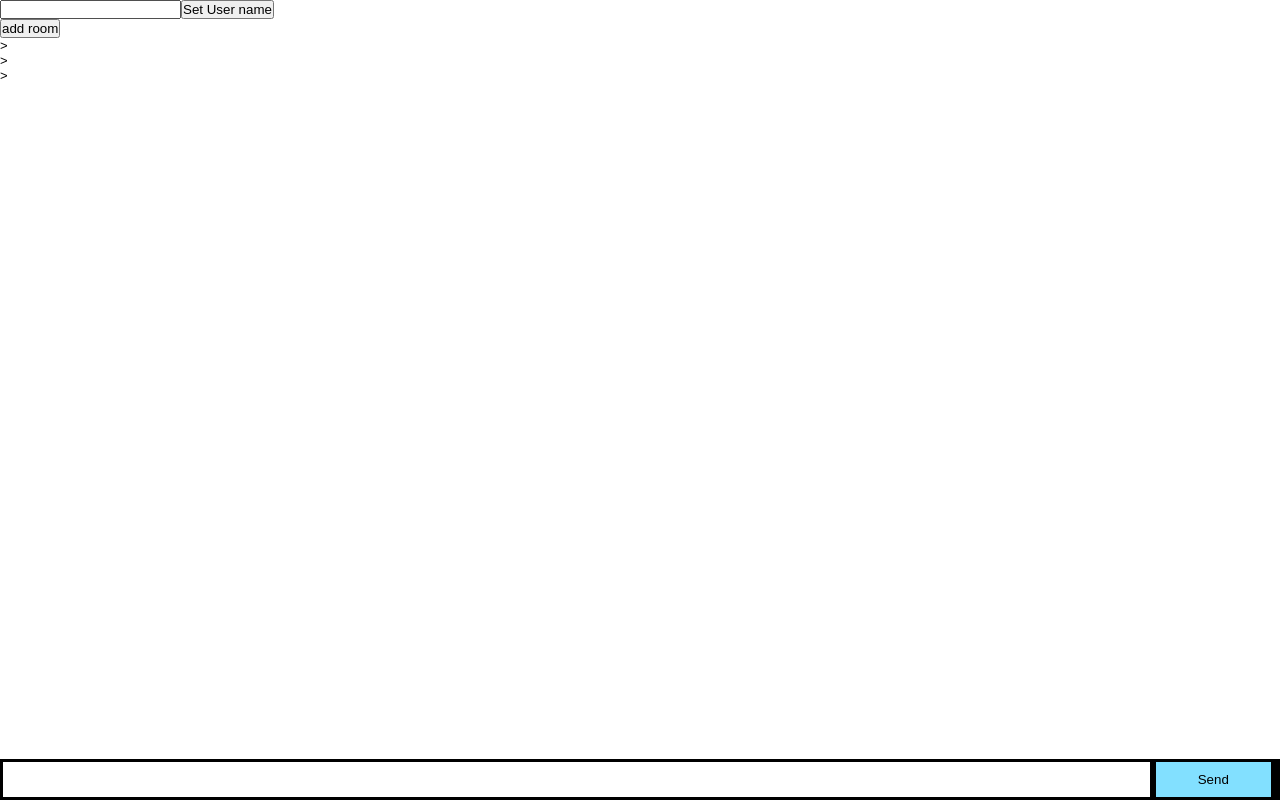
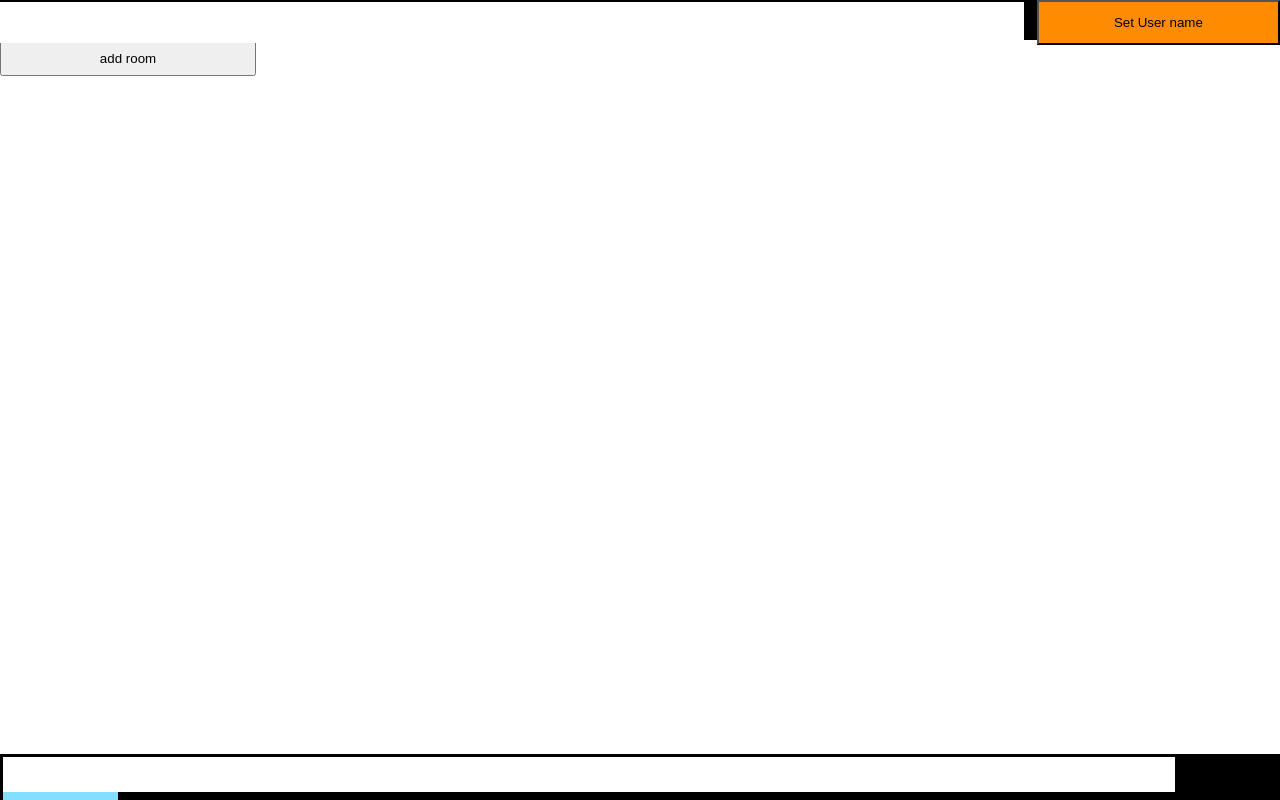
Before and after one commit to falcontersama/ChatProject, a website: page index.html in a window 1280 px wide. Drawn offline with nearby package versions, Linux system fonts and the light colour scheme; no server answers.

Commit message:
add some css
still bug though

```diff
--- a/index.html
+++ b/index.html
@@ -3,15 +3,24 @@
   <head>
     <title>Socket.IO chat</title>
     <style>
-      * { margin: 0; padding: 0; box-sizing: border-box; }
-      body { font: 13px Helvetica, Arial; }
+      * { margin: 0; padding: 0;}
+      html,body { font: 13px Helvetica, Arial; height: 100%; width: 100%;}
       #msg form { background: #000; padding: 3px; position: fixed; bottom: 0; width: 100%; }
       #msg form input { border: 0; padding: 10px; width: 90%; margin-right: .5%; }
-      #msg form button { width: 9%; background: rgb(130, 224, 255); border: none; padding: 10px; }
+      #msg form button { width: 9%; background: rgb(130, 224, 255); border: 1px; padding: 10px; }
       #messages { list-style-type: none; margin: 0; padding: 0; }
       #messages li { padding: 5px 10px; }
       #messages li:nth-child(odd) { background: #eee; }
-      #container button {padding: 10px; margin: 5px;}
+      #container button {padding: auto; width:33%; height:40px;}
+      #ui{position: static; width: 100%; height: 5%;}
+      #ui form{background :black; width :100%; position: static; height: 100%; margin: 0;}
+      #ui form input{width: 78%; padding: 1%; border: 0; margin-right: 1%;}
+      #ui form button{width: 19%; background: darkorange; padding: 1%; position :static;}
+      #room{width: 20%; right: 0; position: static; height: 100%; float:left;}
+      #add{width: 100%;height: 5%;top:0;}
+      #container{width:100%; height: 91%; bottom: 0; padding-top: 4%;}
+      #main{width:100%; height: 90%}
+      #msg{width:100%; height:5%}
     </style>
   </head>
   <body>
@@ -19,15 +28,20 @@
       <form>
         <input id ="name" type="text" autocomplete="off"><button>Set User name</button>
       </form>
-      <button id="add">add room</button>
-    </div>>
-    <div id='container'></div>>
-    <ul id="messages"></ul>
+    </div>
+    <div id ="main">
+      <div id ='room'>
+        <button id="add">add room</button>
+        <div id='container'>
+        </div>
+      </div>
+      <ul id="messages"></ul>
+    </div>
     <div id ="msg">
       <form id ="msg">
         <input id="m" autocomplete="off" /><button>Send</button>
       </form>
-    </div>>
+    </div>
 
 
     <script src="/socket.io/socket.io.js"></script>
@@ -48,8 +62,8 @@
         });
 
         $('#ui form').submit(()=>{
-          console.log($("#name").val());
           socket.emit('set username', $("#name").val());
+          $('#name').val('');
           return false;
         })
 
@@ -60,7 +74,17 @@
             b.click(()=>{
               socket.emit('join',b.attr('id'));
             })
-            $('#container').append(b)
+            $('#container').append(b);
+            b = $("<button>", {id: "break", text: "break"});
+            b.click(()=>{
+
+            })
+            $('#container').append(b);
+            b = $("<button>", {id: "leave", text: "leave"});
+            b.click(()=>{
+
+            })
+            $('#container').append(b);
           }
         });
 
```
